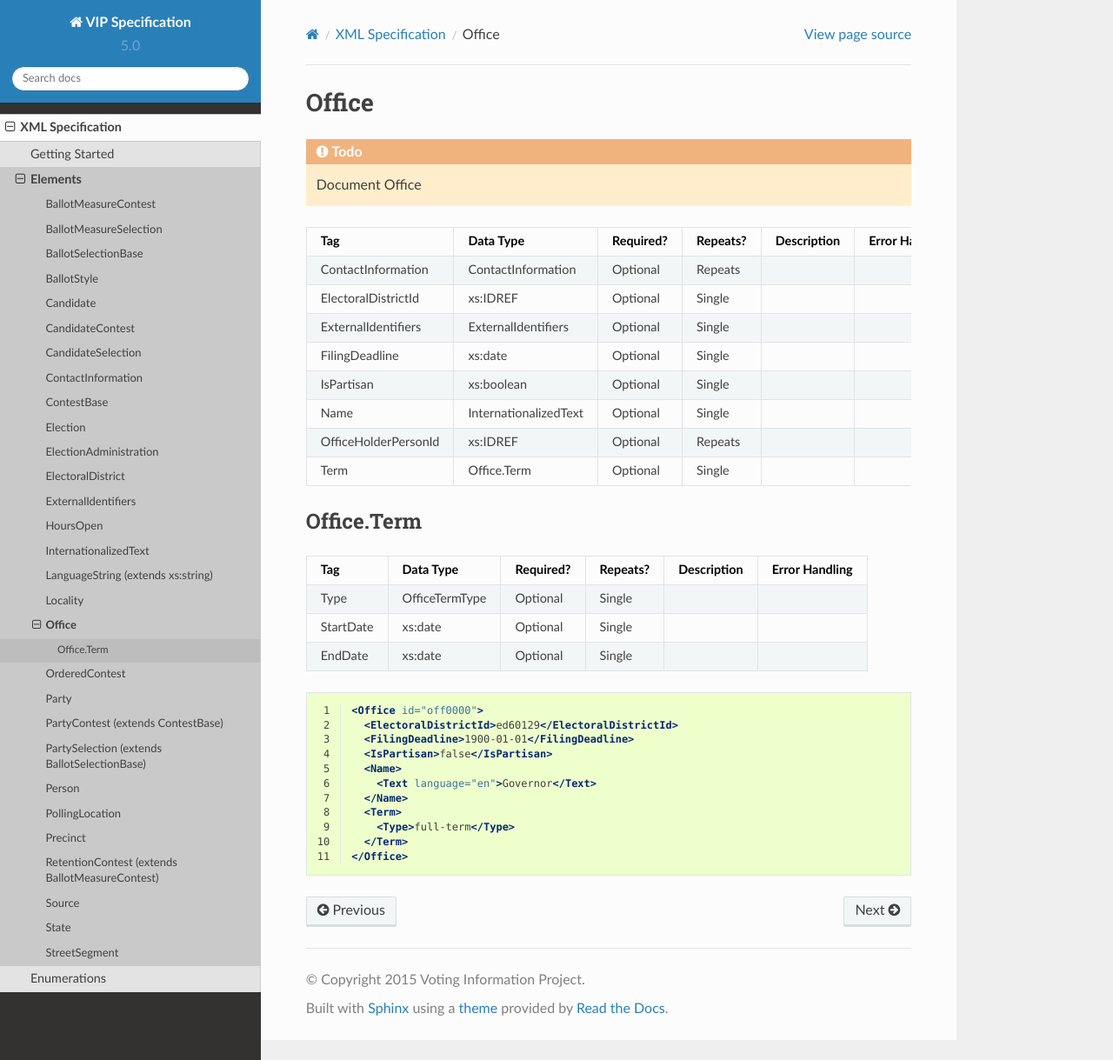
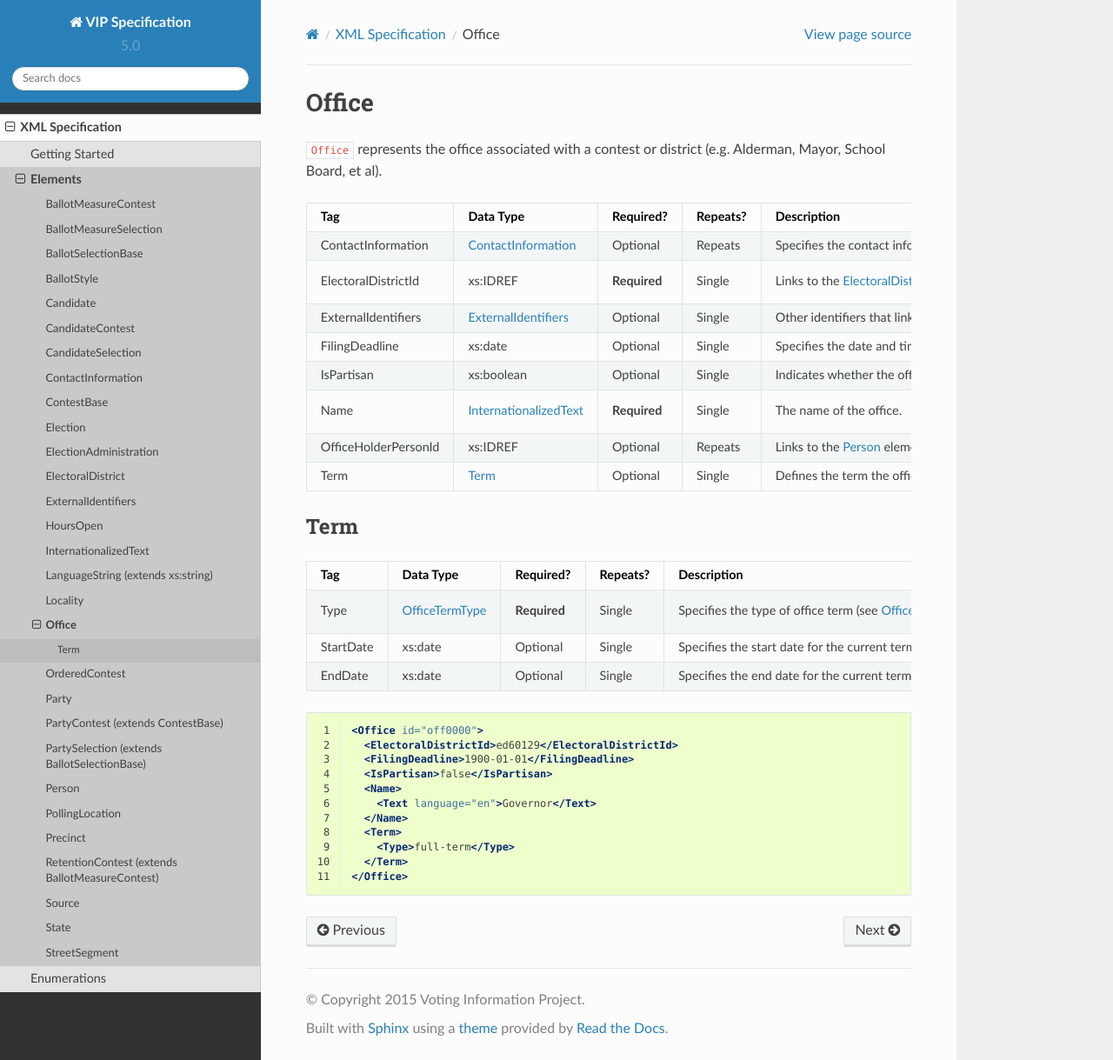
Before and after one commit to votinginfoproject/vip-specification, a Sphinx documentation site: the page built from docs/xml/elements/office.rst, in a window 1280 px wide and 1219 px high. Shown: the whole window at 87% size. Built offline with Sphinx 7.4.7 and the Read the Docs theme 2.0.0, drawn with Linux system fonts in a browser that asks for light colours.

Commit message:
Completed documenting `Office`

```diff
--- a/docs/xml/elements/office.rst
+++ b/docs/xml/elements/office.rst
@@ -1,44 +1,84 @@
 Office
 ======
 
-.. todo::
+``Office`` represents the office associated with a contest or district (e.g. Alderman, Mayor,
+School Board, et al).
 
-   Document Office
++----------------------+---------------------------+------------+----------+-----------------------+----------------------------+
+| Tag                  | Data Type                 | Required?  | Repeats? |Description            |Error Handling              |
+|                      |                           |            |          |                       |                            |
++======================+===========================+============+==========+=======================+============================+
+| ContactInformation   |:doc:`ContactInformation   | Optional   | Repeats  |Specifies the contact  |If the element is invalid or|
+|                      |<contact_information>`     |            |          |information for the    |not present, the            |
+|                      |                           |            |          |office and/or          |implementation is required  |
+|                      |                           |            |          |individual holding the |to ignore it.               |
+|                      |                           |            |          |office.                |                            |
++----------------------+---------------------------+------------+----------+-----------------------+----------------------------+
+| ElectoralDistrictId  | xs:IDREF                  |**Required**| Single   |Links to the           |If the field is invalid or  |
+|                      |                           |            |          |:doc:`ElectoralDistrict|not present, the            |
+|                      |                           |            |          |<electoral_district>`  |implementation is required  |
+|                      |                           |            |          |element associated with|to ignore the ``Office``    |
+|                      |                           |            |          |the office.            |element containing it.      |
++----------------------+---------------------------+------------+----------+-----------------------+----------------------------+
+| ExternalIdentifiers  |:doc:`ExternalIdentifiers  | Optional   | Single   |Other identifiers that |If the element is invalid or|
+|                      |<external_identifiers>`    |            |          |link this office to    |not present, the            |
+|                      |                           |            |          |other related datasets |implementation is required  |
+|                      |                           |            |          |(e.g. campaign finance |to ignore it.               |
+|                      |                           |            |          |systems, OCD IDs, et   |                            |
+|                      |                           |            |          |al.).                  |                            |
++----------------------+---------------------------+------------+----------+-----------------------+----------------------------+
+| FilingDeadline       | xs:date                   | Optional   | Single   |Specifies the date and |If the field is invalid or  |
+|                      |                           |            |          |time when a candidate  |not present, the            |
+|                      |                           |            |          |must have filed for the|implementation is required  |
+|                      |                           |            |          |contest for the office.|to ignore it.               |
++----------------------+---------------------------+------------+----------+-----------------------+----------------------------+
+| IsPartisan           | xs:boolean                | Optional   | Single   |Indicates whether the  |If the field is invalid or  |
+|                      |                           |            |          |office is partisan.    |not present, the            |
+|                      |                           |            |          |                       |implementation is required  |
+|                      |                           |            |          |                       |to ignore it.               |
++----------------------+---------------------------+------------+----------+-----------------------+----------------------------+
+| Name                 |:doc:`InternationalizedText|**Required**| Single   |The name of the office.|If the field is invalid or  |
+|                      |<internationalized_text>`  |            |          |                       |not present, the            |
+|                      |                           |            |          |                       |implementation is required  |
+|                      |                           |            |          |                       |to ignore the ``Office``    |
+|                      |                           |            |          |                       |element containing it.      |
++----------------------+---------------------------+------------+----------+-----------------------+----------------------------+
+| OfficeHolderPersonId | xs:IDREF                  | Optional   | Repeats  |Links to the           |If the field is invalid or  |
+|                      |                           |            |          |:doc:`Person <person>` |not present, the            |
+|                      |                           |            |          |element(s) that hold   |implementation is required  |
+|                      |                           |            |          |additional information |to ignore it.               |
+|                      |                           |            |          |about the current      |                            |
+|                      |                           |            |          |office holder(s).      |                            |
++----------------------+---------------------------+------------+----------+-----------------------+----------------------------+
+| Term                 |`Term`_                    | Optional   | Single   |Defines the term the   |If the element is invalid or|
+|                      |                           |            |          |office can be held.    |not present, the            |
+|                      |                           |            |          |                       |implementation is required  |
+|                      |                           |            |          |                       |to ignore it.               |
++----------------------+---------------------------+------------+----------+-----------------------+----------------------------+
 
-+----------------------+-----------------------+-----------+----------+----------------------+----------------------------+
-| Tag                  | Data Type             | Required? | Repeats? |Description           |Error Handling              |
-|                      |                       |           |          |                      |                            |
-+======================+=======================+===========+==========+======================+============================+
-| ContactInformation   | ContactInformation    | Optional  | Repeats  |                      |                            |
-+----------------------+-----------------------+-----------+----------+----------------------+----------------------------+
-| ElectoralDistrictId  | xs:IDREF              | Optional  | Single   |                      |                            |
-+----------------------+-----------------------+-----------+----------+----------------------+----------------------------+
-| ExternalIdentifiers  | ExternalIdentifiers   | Optional  | Single   |                      |                            |
-+----------------------+-----------------------+-----------+----------+----------------------+----------------------------+
-| FilingDeadline       | xs:date               | Optional  | Single   |                      |                            |
-+----------------------+-----------------------+-----------+----------+----------------------+----------------------------+
-| IsPartisan           | xs:boolean            | Optional  | Single   |                      |                            |
-+----------------------+-----------------------+-----------+----------+----------------------+----------------------------+
-| Name                 | InternationalizedText | Optional  | Single   |                      |                            |
-+----------------------+-----------------------+-----------+----------+----------------------+----------------------------+
-| OfficeHolderPersonId | xs:IDREF              | Optional  | Repeats  |                      |                            |
-+----------------------+-----------------------+-----------+----------+----------------------+----------------------------+
-| Term                 | Office.Term           | Optional  | Single   |                      |                            |
-+----------------------+-----------------------+-----------+----------+----------------------+----------------------------+
+Term
+----
 
-Office.Term
------------
-
-+-----------+----------------+-----------+----------+------------------------------+----------------------------+
-| Tag       | Data Type      | Required? | Repeats? |Description                   |Error Handling              |
-|           |                |           |          |                              |                            |
-+===========+================+===========+==========+==============================+============================+
-| Type      | OfficeTermType | Optional  | Single   |                              |                            |
-+-----------+----------------+-----------+----------+------------------------------+----------------------------+
-| StartDate | xs:date        | Optional  | Single   |                              |                            |
-+-----------+----------------+-----------+----------+------------------------------+----------------------------+
-| EndDate   | xs:date        | Optional  | Single   |                              |                            |
-+-----------+----------------+-----------+----------+------------------------------+----------------------------+
++-----------+-----------------------------------+------------+----------+-----------------------------------+----------------------------+
+| Tag       | Data Type                         | Required?  | Repeats? |Description                        |Error Handling              |
+|           |                                   |            |          |                                   |                            |
++===========+===================================+============+==========+===================================+============================+
+| Type      |:doc:`OfficeTermType               |**Required**| Single   |Specifies the type of office term  |If the field is invalid or  |
+|           |<../enumerations/office_term_type>`|            |          |(see :doc:`OfficeTermType          |not present, the            |
+|           |                                   |            |          |<../enumerations/office_term_type>`|implementation is required  |
+|           |                                   |            |          |for valid values).                 |to ignore the ``Office``    |
+|           |                                   |            |          |                                   |element containing it.      |
++-----------+-----------------------------------+------------+----------+-----------------------------------+----------------------------+
+| StartDate | xs:date                           | Optional   | Single   |Specifies the start date for the   |If the field is invalid or  |
+|           |                                   |            |          |current term of the office.        |not present, the            |
+|           |                                   |            |          |                                   |implementation is required  |
+|           |                                   |            |          |                                   |to ignore it.               |
++-----------+-----------------------------------+------------+----------+-----------------------------------+----------------------------+
+| EndDate   | xs:date                           | Optional   | Single   |Specifies the end date for the     |If the field is invalid or  |
+|           |                                   |            |          |current term of the office.        |not present, the            |
+|           |                                   |            |          |                                   |implementation is required  |
+|           |                                   |            |          |                                   |to ignore it.               |
++-----------+-----------------------------------+------------+----------+-----------------------------------+----------------------------+
 
 .. code-block:: xml
    :linenos:
```
